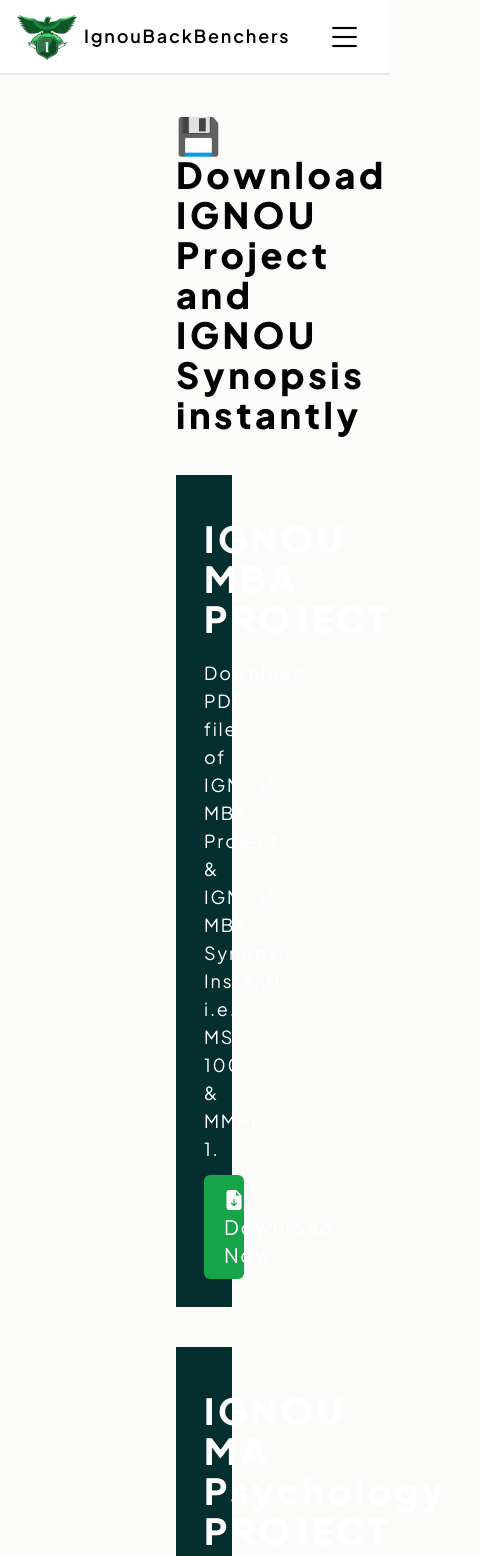
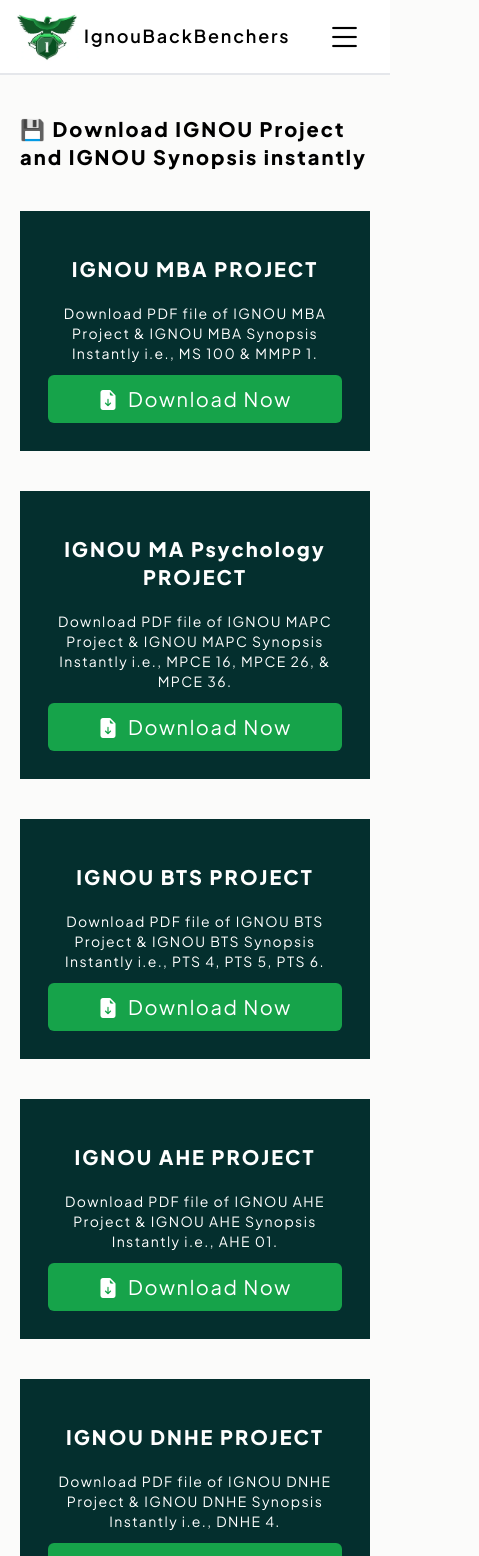
Before and after one commit to mesachinjakhar/ignoubackbenchers.com-nextjs, a Next.js app: page /order/ignou-projects in a window 390 px wide. Shown: the top 1556 px of the page, 479 px wide, since content can reach past the window. Built offline with nearby package versions, Linux system fonts and the light colour scheme; no server answers.

Commit message:
css added for mobile

```diff
--- a/app/order/ignou-projects/page.jsx
+++ b/app/order/ignou-projects/page.jsx
@@ -1,10 +1,14 @@
 const Projects = () => {
   return (
-    <div className="px-44 mt-10">
-      <h1>💾 Download IGNOU Project and IGNOU Synopsis instantly</h1>
+    <div className="px-44 mt-10 xs:px-5">
+      <h1 className="xs:text-xl">
+        💾 Download IGNOU Project and IGNOU Synopsis instantly
+      </h1>
       <div className="w-[100%] mx-auto bg-teal-950 p-7 text-white mb-10">
-        <h1 className="text-center text-white mb-5">IGNOU MBA PROJECT</h1>
-        <p className="text-center text-lg">
+        <h1 className="text-center text-white mb-5 xs:text-xl">
+          IGNOU MBA PROJECT
+        </h1>
+        <p className="text-center text-lg xs:text-sm">
           Download PDF file of IGNOU MBA Project & IGNOU MBA Synopsis Instantly
           i.e., MS 100 & MMPP 1.
         </p>
@@ -15,10 +19,10 @@ const Projects = () => {
       </div>
 
       <div className="w-[100%] mx-auto bg-teal-950 p-7 text-white mb-10">
-        <h1 className="text-center text-white mb-5">
+        <h1 className="text-center text-white mb-5 xs:text-xl">
           IGNOU MA Psychology PROJECT
         </h1>
-        <p className="text-center text-lg">
+        <p className="text-center text-lg xs:text-sm">
           Download PDF file of IGNOU MAPC Project & IGNOU MAPC Synopsis
           Instantly i.e., MPCE 16, MPCE 26, & MPCE 36.
         </p>
@@ -29,8 +33,10 @@ const Projects = () => {
       </div>
 
       <div className="w-[100%] mx-auto bg-teal-950 p-7 text-white mb-10">
-        <h1 className="text-center text-white mb-5">IGNOU BTS PROJECT</h1>
-        <p className="text-center text-lg">
+        <h1 className="text-center text-white mb-5 xs:text-xl">
+          IGNOU BTS PROJECT
+        </h1>
+        <p className="text-center text-lg xs:text-sm">
           Download PDF file of IGNOU BTS Project & IGNOU BTS Synopsis Instantly
           i.e., PTS 4, PTS 5, PTS 6.
         </p>
@@ -41,8 +47,10 @@ const Projects = () => {
       </div>
 
       <div className="w-[100%] mx-auto bg-teal-950 p-7 text-white mb-10">
-        <h1 className="text-center text-white mb-5">IGNOU AHE PROJECT</h1>
-        <p className="text-center text-lg">
+        <h1 className="text-center text-white mb-5 xs:text-xl">
+          IGNOU AHE PROJECT
+        </h1>
+        <p className="text-center text-lg xs:text-sm">
           Download PDF file of IGNOU AHE Project & IGNOU AHE Synopsis Instantly
           i.e., AHE 01.
         </p>
@@ -53,8 +61,10 @@ const Projects = () => {
       </div>
 
       <div className="w-[100%] mx-auto bg-teal-950 p-7 text-white mb-10">
-        <h1 className="text-center text-white mb-5">IGNOU DNHE PROJECT</h1>
-        <p className="text-center text-lg">
+        <h1 className="text-center text-white mb-5 xs:text-xl">
+          IGNOU DNHE PROJECT
+        </h1>
+        <p className="text-center text-lg xs:text-sm">
           Download PDF file of IGNOU DNHE Project & IGNOU DNHE Synopsis
           Instantly i.e., DNHE 4.
         </p>
@@ -65,8 +75,10 @@ const Projects = () => {
       </div>
 
       <div className="w-[100%] mx-auto bg-teal-950 p-7 text-white mb-10">
-        <h1 className="text-center text-white mb-5">IGNOU MTTM PROJECT</h1>
-        <p className="text-center text-lg">
+        <h1 className="text-center text-white mb-5 xs:text-xl">
+          IGNOU MTTM PROJECT
+        </h1>
+        <p className="text-center text-lg xs:text-sm">
           Download PDF file of IGNOU MTTM Project & IGNOU MTTM Synopsis
           Instantly i.e., MTTM 16.
         </p>
@@ -77,10 +89,10 @@ const Projects = () => {
       </div>
 
       <div className="w-[100%] mx-auto bg-teal-950 p-7 text-white mb-10">
-        <h1 className="text-center text-white mb-5">
+        <h1 className="text-center text-white mb-5 xs:text-xl">
           IGNOU MA Education PROJECT
         </h1>
-        <p className="text-center text-lg">
+        <p className="text-center text-lg xs:text-sm">
           Download PDF file of IGNOU MAEDU Project & IGNOU MAEDU Synopsis
           Instantly i.e., MESP 1.
         </p>
@@ -91,8 +103,10 @@ const Projects = () => {
       </div>
 
       <div className="w-[100%] mx-auto bg-teal-950 p-7 text-white mb-10">
-        <h1 className="text-center text-white mb-5">IGNOU MARD PROJECT</h1>
-        <p className="text-center text-lg">
+        <h1 className="text-center text-white mb-5 xs:text-xl">
+          IGNOU MARD PROJECT
+        </h1>
+        <p className="text-center text-lg xs:text-sm">
           Download PDF file of IGNOU MARD Project & IGNOU MARD Synopsis
           Instantly i.e., MRDP 1.
         </p>
@@ -103,10 +117,10 @@ const Projects = () => {
       </div>
 
       <div className="w-[100%] mx-auto bg-teal-950 p-7 text-white mb-10">
-        <h1 className="text-center text-white mb-5">
+        <h1 className="text-center text-white mb-5 xs:text-xl">
           CUSTOMIZED IGNOU PROJECT OF ANY COURSE
         </h1>
-        <p className="text-center text-lg">
+        <p className="text-center text-lg xs:text-sm">
           We are here to assist you with your IGNOU Project work. You may order
           a customised project here; either you provide a topic or we will
           create one for you based on your synopsis, and if your synopsis is
```
